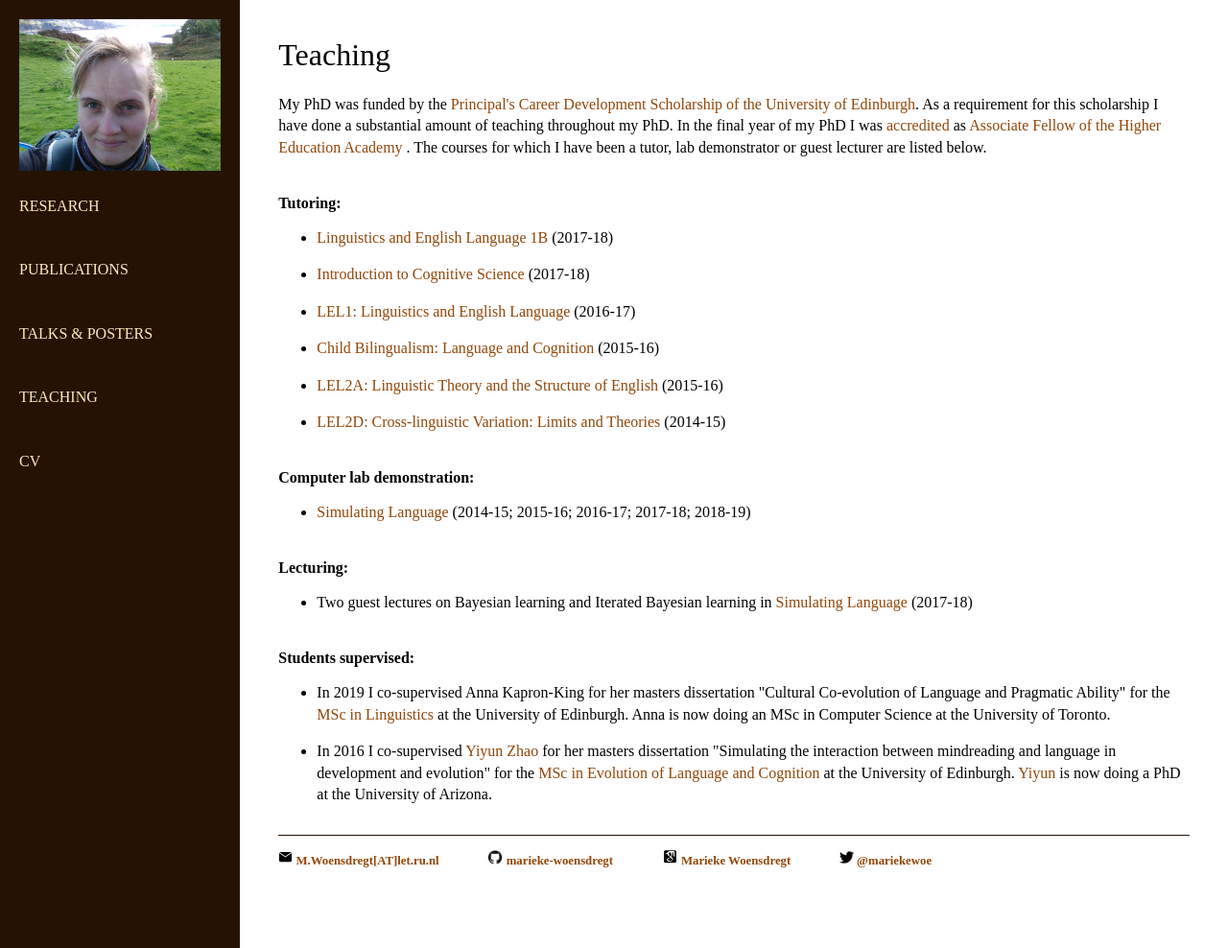
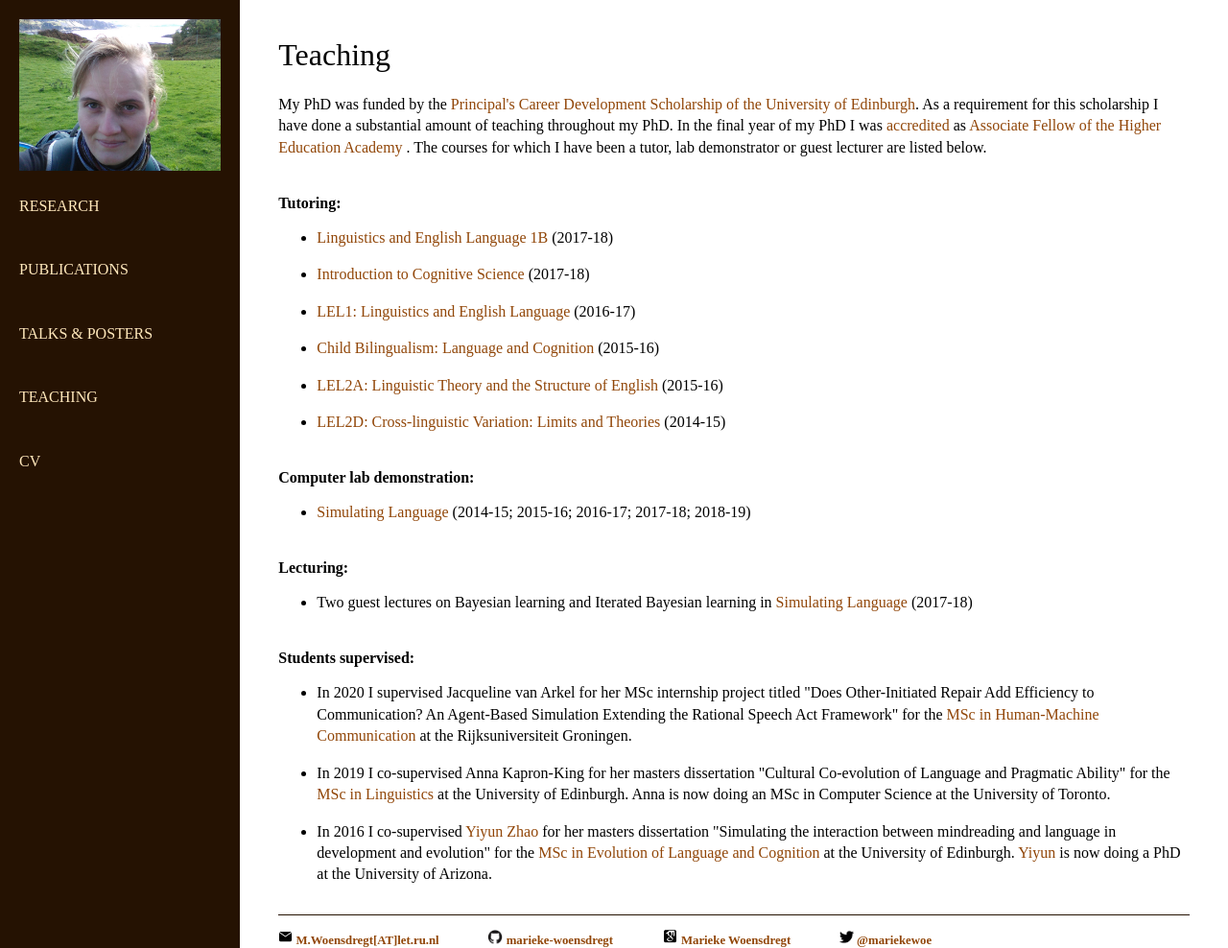
Before and after one commit to marieke-woensdregt/marieke-woensdregt.github.io, a Jekyll site: the page built from teaching/index.html, in a window 1280 px wide and 988 px high. Shown: the whole window at 96% size. Built offline with Jekyll 4.4.1, drawn with Linux system fonts in a browser that asks for light colours.

Commit message:
Update index.html

```diff
--- a/teaching/index.html
+++ b/teaching/index.html
@@ -58,6 +58,13 @@ title: Teaching
 
 	<h3> Students supervised: </h3>
 	<ul>
+		<li><p> In 2020 I supervised Jacqueline van Arkel for her MSc internship project titled
+			"Does Other-Initiated Repair Add Efficiency to Communication? An Agent-Based Simulation Extending the Rational Speech Act Framework"
+			for the
+			<a href="https://www.rug.nl/masters/human-machine-communication/">
+			   MSc in Human-Machine Communication</a> at the Rijksuniversiteit Groningen.
+		</p></li>
+
 		<li><p> In 2019 I co-supervised Anna Kapron-King for her masters dissertation
 			"Cultural Co-evolution of Language and Pragmatic Ability"
 			for the
```
